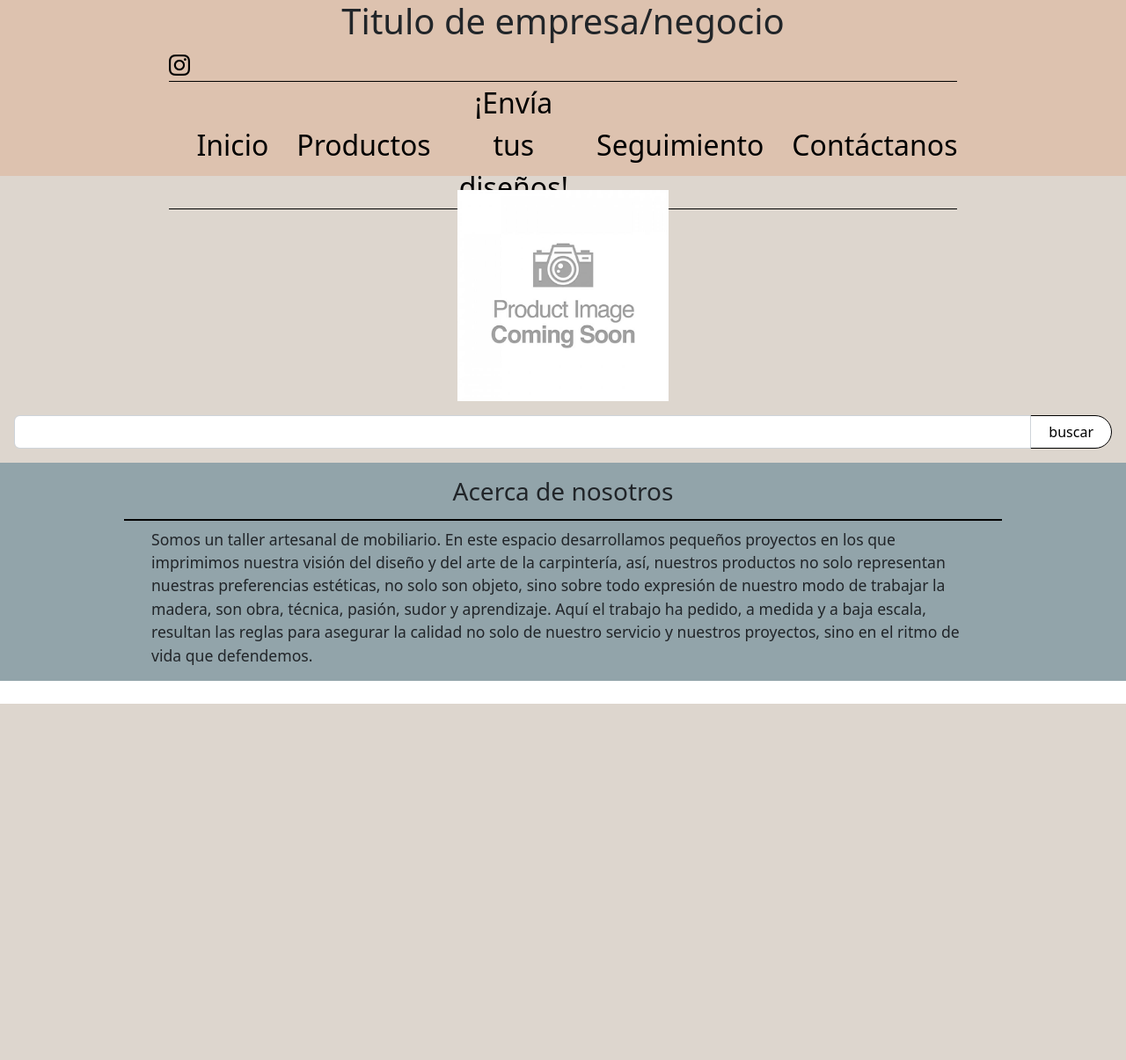
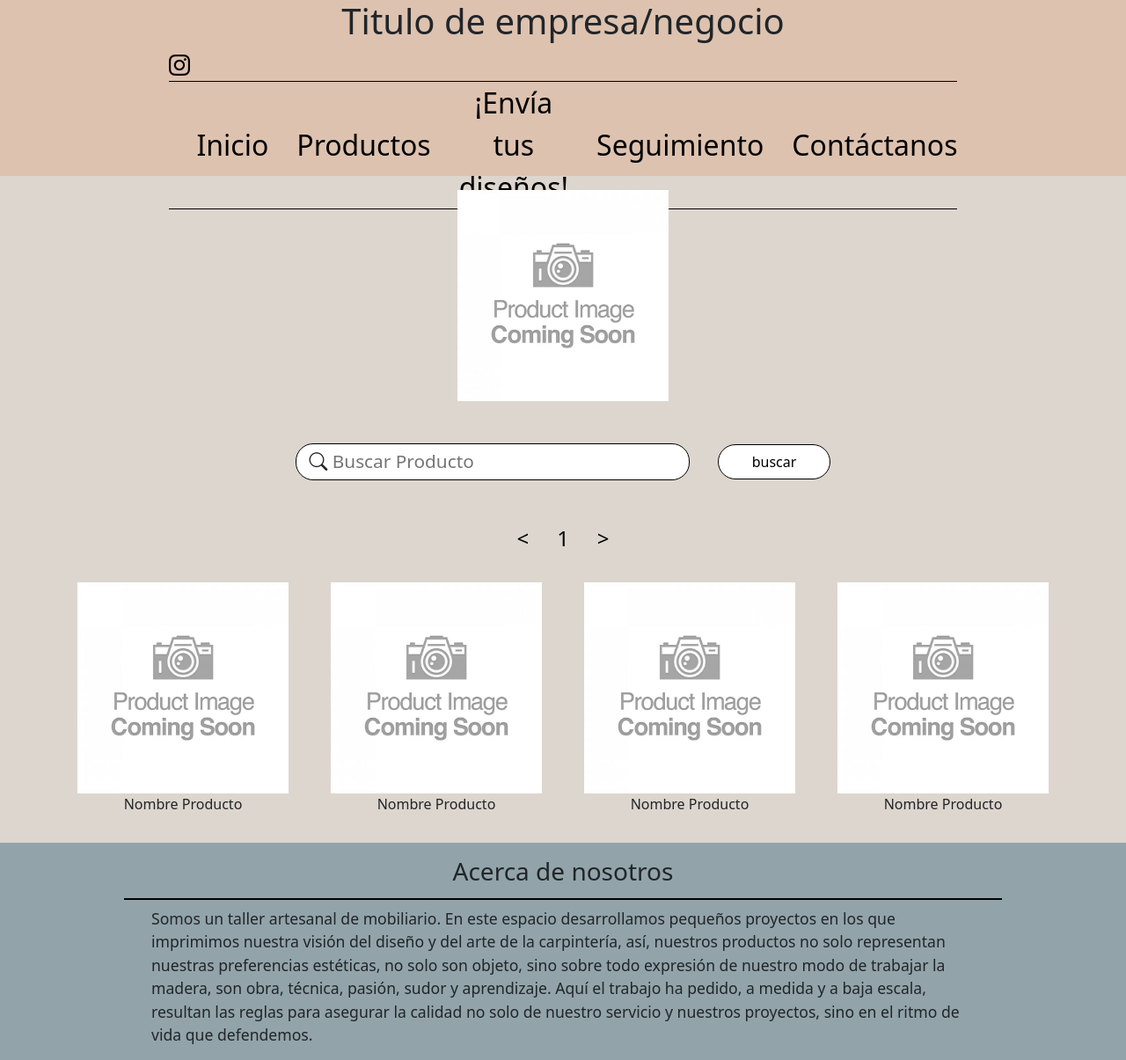
Before and after one commit to MrMonkey09/TiendaMuebles, a Django app: page /productos/ in a window 1280 px wide. Shown: the whole page at 88% size. Before the commit the page ends 800 px from the top, so only its background shows below. Run offline with Django 4.2, Linux system fonts and the light colour scheme.

Commit message:
Actualizacion

```diff
--- a/TiendaMuebles/static/css/style.css
+++ b/TiendaMuebles/static/css/style.css
@@ -214,25 +214,183 @@ textarea {
 }
 
 /* Productos */
+.productos {
+  display: flex;
+  flex-flow: column nowrap;
+  justify-content: center;
+  align-items: center;
+  background-color: #ddd6ce;
+}
 
-.btn-buscar {
-  padding-left: 20px;
-  padding-right: 20px;
-  font-size: 16px;
+.productos-encabezado {
+  display: flex;
+  flex-flow: column nowrap;
+  justify-content: center;
+  align-items: center;
+  width: 100%;
+  margin-top: 1em;
+  margin-bottom: 3em;
+  gap: 3em;
+}
+
+.productos-buscador {
+  display: flex;
+  flex-flow: row nowrap;
+  justify-content: center;
+  align-items: center;
+  width: 100%;
+}
+
+.productos-buscador div {
+  background-color: white;
+  border-radius: 20px;
+  width: 35%;
+  font-size: 1.3em;
+  padding: 0.2em 0.7em;
+  border: 1px solid black;
+}
+
+.productos-buscador div input {
+  border-style: none;
+  border-radius: 0 20px 20px 0;
+  outline: none;
+}
+
+.productos-buscador button {
+  margin-left: 2em;
+  border: 1px solid black;
+  background-color: white;
+  width: 8em;
+  height: 2.5em;
+  border-radius: 20px;
+}
+
+.productos-panel {
+  display: flex;
+  flex-flow: column nowrap;
+  justify-content: center;
+  align-items: center;
+  width: 100%;
+  gap: 2em;
+}
+
+.productos-panel .productos-paginacion {
+  display: flex;
+  flex-flow: row nowrap;
+  justify-content: center;
+  align-items: center;
+  width: 100%;
+  gap: 2em;
+}
+
+.productos-panel .productos-paginacion button {
   border: none;
-  outline: 0px;
-  background: white;
-  color: black;
-  border-radius: 13rem;
-  border: 1px solid black;
-  cursor: pointer;
-  transition: all 300ms ease;
+  background-color: transparent;
+  font-size: 1.5em;
 }
-.btn-buscar:hover {
-  background: #bebebe;
+
+.productos-panel .productos-lista {
+  display: flex;
+  flex-flow: row wrap;
+  justify-content: space-around;
+  align-items: center;
+  width: 90%;
+  margin-bottom: 2em;
+}
+
+.productos-producto {
+  display: flex;
+  flex-flow: column nowrap;
+  justify-content: center;
+  align-items: center;
 }
 
 /* Seguimiento de pedido */
-.hola {
-    background-color: white;
+.buscador {
+  display: flex;
+  flex-flow: row wrap;
+  justify-content: center;
+  align-items: center;
+  background-color: #ddd6ce;
 }
+
+.buscador #titulo-buscador {
+  display: flex;
+  flex-flow: column nowrap;
+  justify-content: center;
+  align-items: center;
+  width: 100%;
+  margin: 1em 0;
+}
+
+.buscador #titulo-buscador h3 {
+  width: 69%;
+  text-align: left;
+}
+
+.buscador form {
+  display: flex;
+  flex-flow: row nowrap;
+  justify-content: flex-start;
+  align-items: center;
+  width: 69%;
+  border-bottom: 1px solid black;
+  margin-bottom: 2em;
+  padding-bottom: 1em;
+}
+
+.buscador form .search {
+  background-color: white;
+  border-radius: 20px;
+  width: 45%;
+  font-size: 1.3em;
+  padding: 0.2em 0.7em;
+}
+
+.buscador form .search #search {
+  border-style: none;
+  border-radius: 0 20px 20px 0;
+  outline: none;
+}
+
+.buscador button {
+  margin-left: 2em;
+  border: 1px solid black;
+  background-color: white;
+  width: 8em;
+  height: 2.5em;
+  border-radius: 20px;
+}
+
+.buscador .estados {
+  display: flex;
+  flex-flow: row nowrap;
+  justify-content: center;
+  align-items: center;
+  width:100%;
+  height: 50vh;
+}
+
+.buscador .estados .estado {
+  display: flex;
+  flex-flow: column nowrap;
+  justify-content: center;
+  align-items: center;
+  width:35%;
+}
+
+.buscador .estados .estado #estado-etapa {
+  border: 1px solid black;
+  border-radius: 2em;
+  padding: 0.4em 0.88em;
+  font-size: 1.3em;
+}
+
+.buscador .estados .estado #estado-nombre {
+  font-size: 1.2em;
+  border-radius: 10px;
+  background: rgba(0, 0, 0, 0.08);
+  font-size: 1.3em;
+  text-align: center;
+  padding: 0.2em;
+}
--- a/TiendaMuebles/templates/productos/productos.html
+++ b/TiendaMuebles/templates/productos/productos.html
@@ -25,7 +25,7 @@
   </head>
   <body>
     <header class="encabezado">
-      <div style="width: 70%;height:200px;background-color: #DDC2AF;">
+      <div style="width: 70%; height: 200px; background-color: #ddc2af">
         <h1>Titulo de empresa/negocio</h1>
         <button class="instagram" href="#">
           <i class="bi bi-instagram"></i>
@@ -41,8 +41,8 @@
         </nav>
       </div>
     </header>
-    <main>
-      <div class="producto" style="width: 100%">
+    <main class="productos">
+      <section class="productos-encabezado">
         <a href="#">
           <img
             src="{% static 'images/product-placeholder.jpeg' %}"
@@ -50,12 +50,60 @@
             style="width: 15rem"
           />
         </a>
-        <div class="input-group mt-3">
-          <input type="search" class="form-control"></input>
-          <button class="btn-buscar">buscar</button>
+        <div class="productos-buscador">
+          <div>
+            <label for="search"><i class="bi bi-search"></i></label>
+            <input
+              placeholder="Buscar Producto"
+              type="search"
+              id="search-producto"
+              name="search-producto"
+            />
+          </div>
+          <button>buscar</button>
         </div>
-
-
+      </section>
+      <section class="productos-panel">
+        <div class="productos-paginacion">
+          <button>{{'<'}}</button>
+          <button>1</button>
+          <button>{{'>'}}</button>
+        </div>
+        <div class="productos-lista">
+          <article class="productos-producto">
+            <img
+              src="{% static 'images/product-placeholder.jpeg' %}"
+              alt="img-producto"
+              style="width: 15rem"
+            />
+            <span>Nombre Producto</span>
+          </article>
+          <article class="productos-producto">
+            <img
+              src="{% static 'images/product-placeholder.jpeg' %}"
+              alt="img-producto"
+              style="width: 15rem"
+            />
+            <span>Nombre Producto</span>
+          </article>
+          <article class="productos-producto">
+            <img
+              src="{% static 'images/product-placeholder.jpeg' %}"
+              alt="img-producto"
+              style="width: 15rem"
+            />
+            <span>Nombre Producto</span>
+          </article>
+          <article class="productos-producto">
+            <img
+              src="{% static 'images/product-placeholder.jpeg' %}"
+              alt="img-producto"
+              style="width: 15rem"
+            />
+            <span>Nombre Producto</span>
+          </article>
+        </div>
+      </section>
     </main>
     <footer>
       <h3>Acerca de nosotros</h3>
--- a/TiendaMuebles/templates/solicitudDiseños/solicitudDiseños.html
+++ b/TiendaMuebles/templates/solicitudDiseños/solicitudDiseños.html
@@ -67,11 +67,6 @@
             <input type="text" name="nombre" placeholder="Nombre y Apellido" class="campo">
           </div>
 
-          <div class="input-rut">
-            <a>Rut de Contacto</a>
-          <input type="text" name="rut" placeholder="XX.XXX.XXX-X" class="campo">
-          </div>
-
           <div class="input-correo">
             <a>Correo de Contacto</a>
           <input type="text" name="correo" placeholder="Ingrese correo " class="campo">
```
Also changed, not shown: TiendaMuebles/TiendaMueblesApp/models.py (+26 -18 lines), TiendaMuebles/templates/seguimiento/seguimiento.html (+19 -8 lines).
